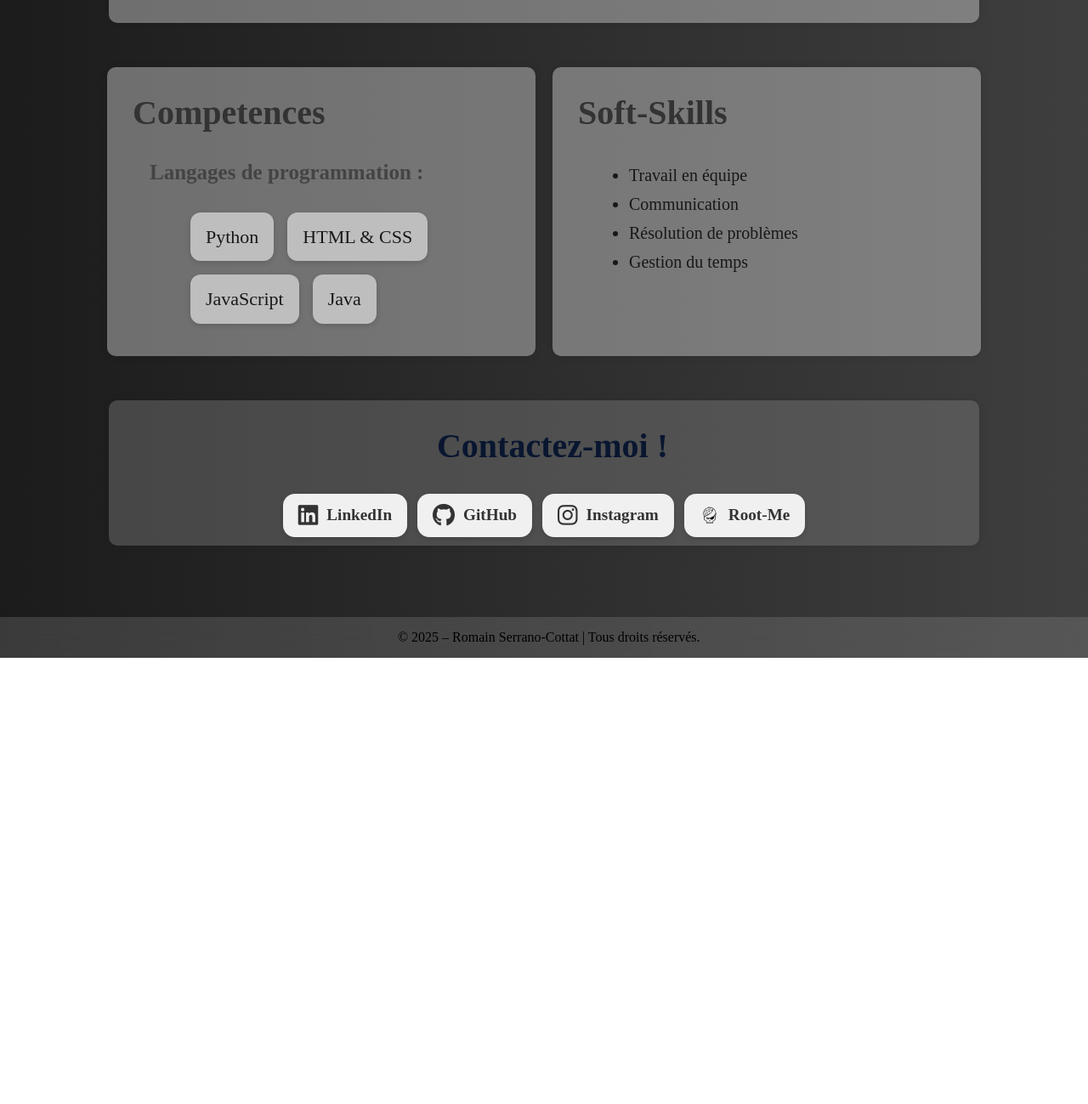
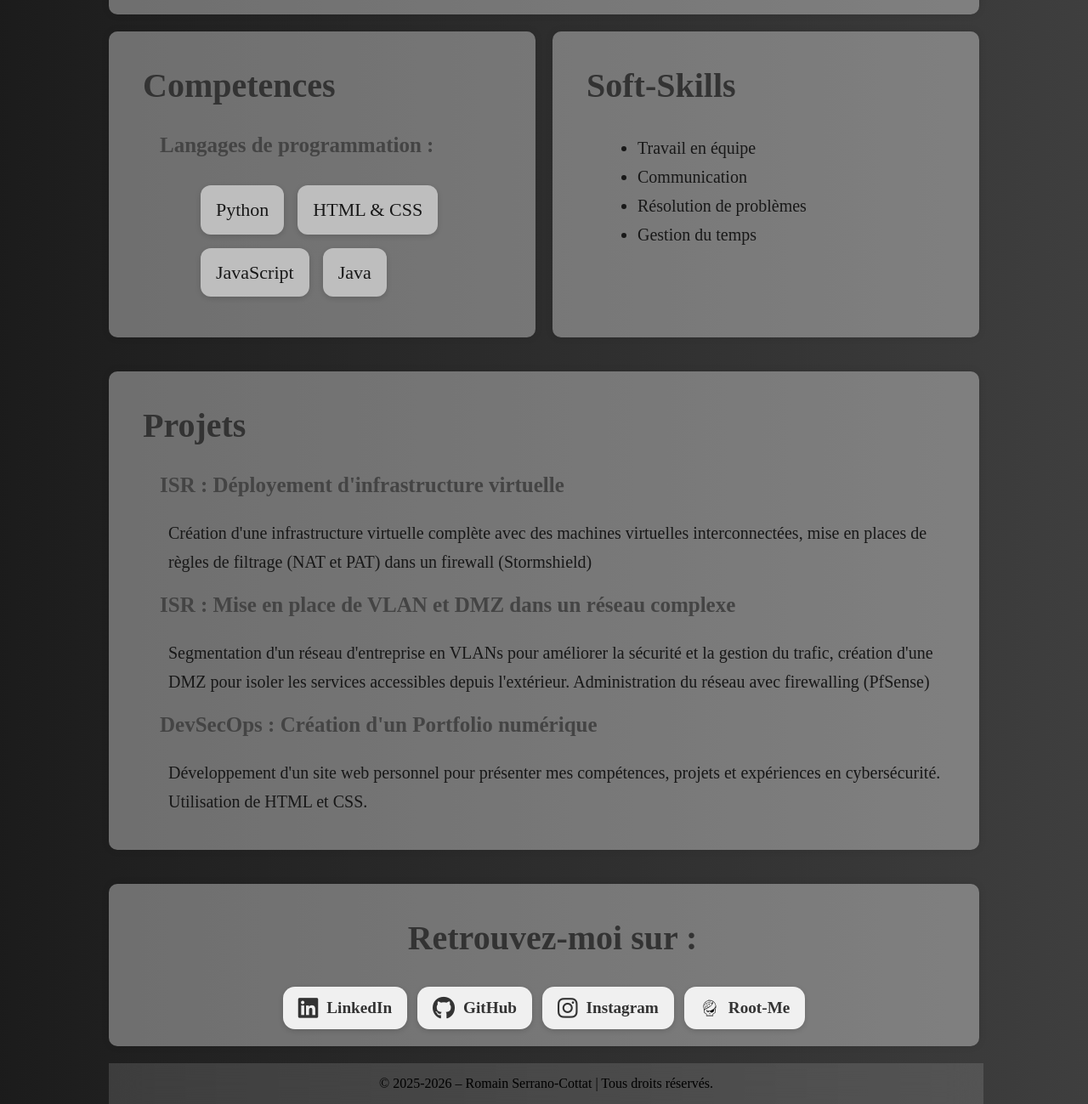
Before and after one commit to rserrano-root/PortFolio, a plain HTML site: page index.html in a window 1280 px wide. Shown: the part 725-2024 px from the top of the page at 85% size. Before the commit the page ends 1499 px from the top, so only its background shows below. Drawn offline with Linux system fonts and the light colour scheme.

Commit message:
finitions et ajout des projets

```diff
--- a/index.html
+++ b/index.html
@@ -15,12 +15,12 @@
         <div class="header">
             <img src="logo.png" alt="Logo" class="logo" width="400" height="400">
             <nav>
-                <ul class = "nav-links">
-                    <a href="#home">Home</a>
-                    <a href="#aboutme">About Me</a>
-                    <a href="#skills">Skills</a>
-                    <a href="#projects">Projects</a>
-                    <a href="#contact">Contact</a>
+                <ul class="nav-links">
+                    <li><a href="#home">Home</a></li>
+                    <li><a href="#aboutme">About Me</a></li>
+                    <li><a href="#skills">Skills</a></li>
+                    <li><a href="#projects">Projects</a></li>
+                    <li><a href="#contact">Contact</a></li>
                 </ul>
             </nav>
         </div>
@@ -54,14 +54,29 @@
             <li>Résolution de problèmes</li>
             <li>Gestion du temps</li>
     </div>
-    <div class="div4" id="contact">
-        <h2>Contactez-moi !</h2>
+    <div class="div4" id="projects">
+        <h2>Projets</h2>
+            <div class="projet1">
+                <h3> ISR : Déployement d'infrastructure virtuelle</h3>
+                <p>Création d'une infrastructure virtuelle complète avec des machines virtuelles interconnectées, mise en places de règles de filtrage (NAT et PAT) dans un firewall (Stormshield)</p>
+            </div>
+            <div class="projet2">
+                <h3> ISR : Mise en place de VLAN et DMZ dans un réseau complexe</h3>
+                <p>Segmentation d'un réseau d'entreprise en VLANs pour améliorer la sécurité et la gestion du trafic, création d'une DMZ pour isoler les services accessibles depuis l'extérieur. Administration du réseau avec firewalling (PfSense)</p>
+            </div>
+            <div class="projet3">
+                <h3> DevSecOps : Création d'un Portfolio numérique</h3>
+                <p>Développement d'un site web personnel pour présenter mes compétences, projets et expériences en cybersécurité. Utilisation de HTML et CSS.</p>
+            </div>
+    </div>
+    <div class="div5" id="contact">
+        <h2>Retrouvez-moi sur :</h2>
         <div class="social-container">
-    <a href="https://www.linkedin.com" class="social-box linkedin">
+    <a href="https://www.linkedin.com/in/romain-serrano-cottat-7a0351312?utm_source=share&utm_campaign=share_via&utm_content=profile&utm_medium=android_app" class="social-box linkedin">
         <i class="fab fa-linkedin"></i> LinkedIn
     </a>
 
-    <a href="https://github.com" class="social-box github">
+    <a href="https://github.com/rserrano-root" class="social-box github">
         <i class="fab fa-github"></i> GitHub
     </a>
 
@@ -77,7 +92,7 @@
 
 <div class="footer">
     <footer>
-        © 2025 – Romain Serrano-Cottat | Tous droits réservés.
+        © 2025-2026 – Romain Serrano-Cottat | Tous droits réservés.
     </footer>
 </div>
 </div>
--- a/style.css
+++ b/style.css
@@ -2,18 +2,16 @@ html {
     scroll-behavior: smooth;
 }
 
-/* === HEADER === */
+/*HEADER*/
 
 header {
     width: 100%;
     display: flex;
     justify-content: center;
-
     position: fixed;
     top: 0;
     left: 0;
     z-index: 1000;
-
     background: transparent;
 }
 
@@ -33,7 +31,7 @@ header {
     box-shadow: 0 4px 15px rgba(0, 0, 0, 0.1);
 }
 
-/* === LOGO === */
+/*LOGO*/
 
 .logo {
     height: 120px;
@@ -42,7 +40,7 @@ header {
     margin-top: 10px;
 }
 
-/* === NAVIGATION === */
+/*NAVIGATION*/
 
 .nav-links {
     display: flex;
@@ -67,39 +65,9 @@ header {
     transform: scale(1.15);
 }
 
-/* === RESPONSIVE MOBILE === */
-
-@media (max-width: 768px) {
-    .nav-links {
-        gap: 15px;
-    }
-
-    .nav-links a {
-        font-size: 1rem;
-    }
-
-    .logo {
-        height: 50px;
-    }
-}
-
-@media (max-width: 550px) {
-    .header {
-        flex-direction: column;
-        height: auto;
-        padding: 15px;
-        gap: 12px;
-    }
-
-    .nav-links {
-        flex-wrap: wrap;
-        justify-content: center;
-    }
-}
-
 #container {
     display: grid;
-    grid-template-columns: repeat(2, 1fr);
+    grid-template-columns: repeat(3, 1fr,);
     gap: 20px;
 }
 
@@ -120,51 +88,69 @@ body {
     100% {background-position: 0% 50%;}
 }
 
-.div1, .div4{
-    grid-column: 1 / 3;
+#container {
+    display: grid;
+    grid-template-columns: repeat(2, 1fr);
+    gap: 20px;
+    padding: 0 10%;
+    margin-top: 50px;
 }
 
-.div1 , .div2, .div3, .div4 {
-    backdrop-filter: blur(10%);
-    background: rgba(255, 255, 255, 0.3);
-    background-color: #f4f4f4;
-    padding: 10px;
+/*PRÉSENTATION*/
+.div1 {
+    grid-column: 1 / 3;
+    display: flex;
+    align-items: center;
+    gap: 20px;
+    padding: 20px;
     border-radius: 10px;
+    background-color: rgba(230, 230, 230, 0.4);
     box-shadow: 0 0 10px rgba(0, 0, 0, 0.1);
-    background-color: rgba(230, 230, 230, 0.4);
 }
 
-.div1 {
-    display: flex;
-    align-items: center;
-    flex-direction: row;
-    gap: 20px;
-    justify-content: column;
-    margin: 5% 10% 0 10% ;
+/*COMPÉTENCES*/
+.div2 {
+    grid-column: 1 / 2;
+    margin: 0;
+    padding: 20px;
+    border-radius: 10px;
+    background-color: rgba(230, 230, 230, 0.4);
+    box-shadow: 0 0 10px rgba(0, 0, 0, 0.1);
 }
 
-.div1 img {
-    margin-left: auto;
+/*SOFT SKILLS*/
+.div3 {
+    grid-column: 2 / 3;
+    margin: 0;
+    padding: 20px;
+    border-radius: 10px;
+    background-color: #e6e6e666;
+    box-shadow: 0 0 10px rgba(0, 0, 0, 0.1);
 }
 
-.div2 {
-    margin: 5% 0 0 20%;
-}
-.div3 {
-    margin: 5% 20% 0 0;
+/*PROJETS*/
+.div4 {
+    grid-column: 1 / 3;
+    padding: 20px;
+    margin-top: 20px;
+    border-radius: 10px;
+    background-color: #e6e6e666;
+    box-shadow: 0 0 10px rgba(0,0,0,0.1);
 }
 
-.div4 {
-    margin: 2.5% 10% 5% 10% ;
-    justify-content: center;
-    background-color: rgba(131, 131, 131, 0.4);
-
-}
-.div4 h2 {
-    text-align: center;
-    color: #091630;
+/*CONTACT*/
+.div5 {
+    grid-column: 1 / 3;
+    padding: 20px;
+    margin-top: 20px;
+    border-radius: 10px;
+    background-color: rgba(230, 230, 230, 0.4);
+    box-shadow: 0 0 10px rgba(0,0,0,0.1);
 }
 
+.div5 h2 {
+    text-align: center;
+}
 
 /* === Mise en forme des titres et paragraphes === */
 
```
Also changed, not shown: Projects.html (deleted).
